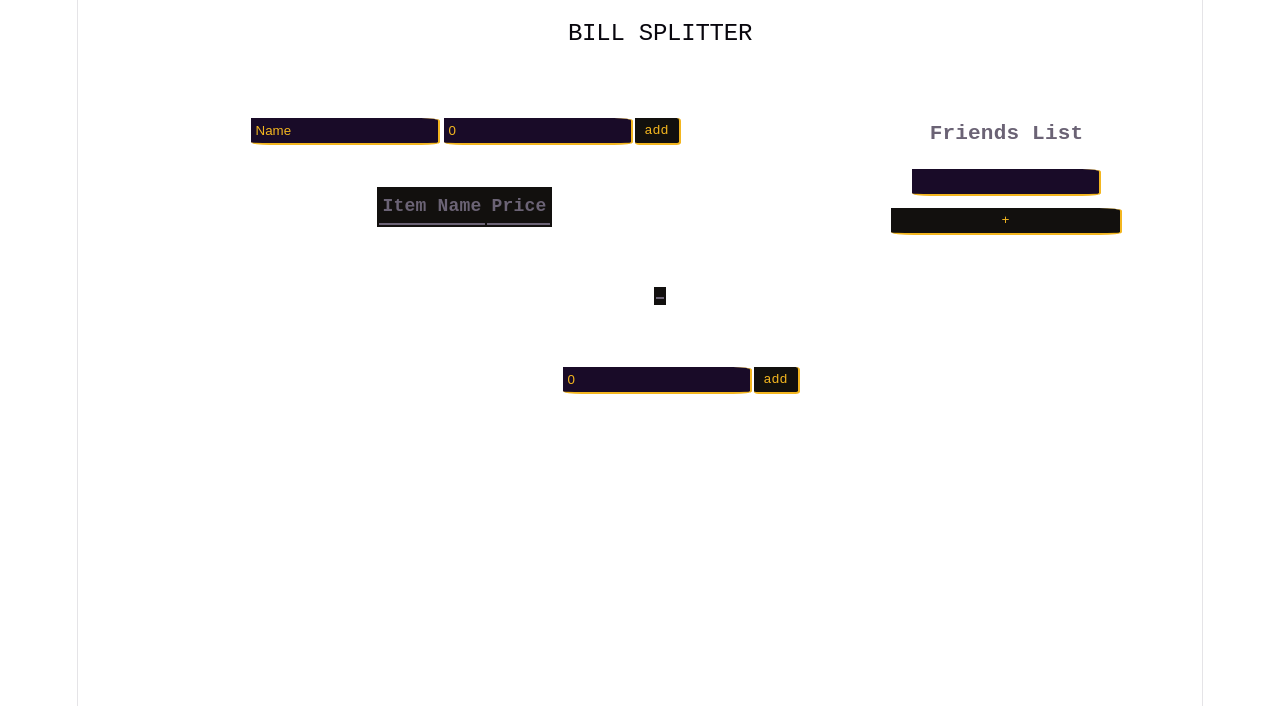
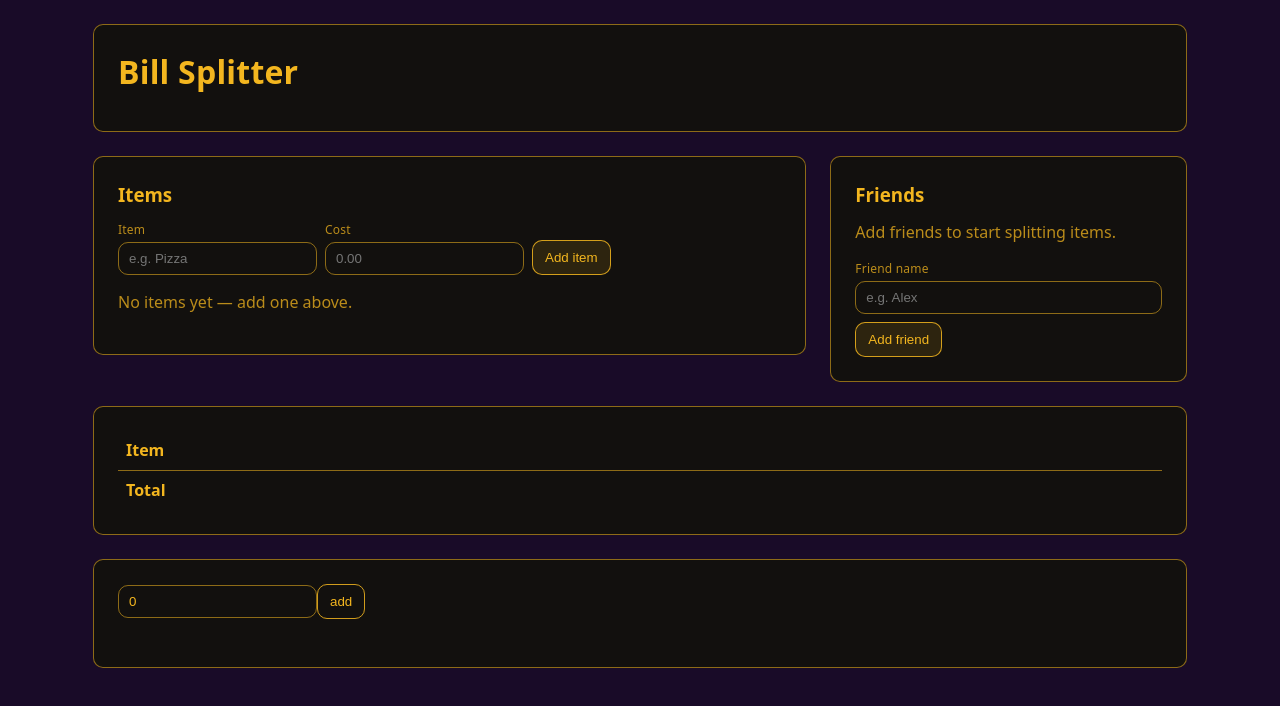
Before and after one commit to LamaAsta/BillSplitter, a React (Vite) app in the folder bill-splitter/: page / in a window 1280 px wide. Shown: the top 706 px of the page. Built offline with nearby package versions, Linux system fonts and the light colour scheme.

Commit message:
major CSS changes

```diff
--- a/bill-splitter/src/App.css
+++ b/bill-splitter/src/App.css
@@ -1,94 +1,101 @@
-.container{
-  display:flex;
-  flex-direction: column ;
-  justify-content: center;
-  width:100%;
-  height:100%;
-  /* border:1px solid white; */
+.container {
+  width: 100%;
+  display: flex;
+  flex-direction: column;
+  gap: var(--space-5);
 }
 
-.container > div{
-  padding:20px;
-  justify-content: center;
-  width:100%;
-  height:100%;
-  /* border:1px solid red; */
-  display: flex;
-  flex-direction: row;
-  align-items: center;
+.row {
+  width: 100%;
+  display: grid;
+  grid-template-columns: 2fr 1fr;
+  gap: var(--space-5);
+  align-items: start;
 }
 
-:root{
-  width:100vw;
-  height:100vh;
+.panel {
+  background: var(--panel);
+  border: 1px solid var(--border);
+  border-radius: var(--radius);
+  padding: var(--space-5);
 }
 
-.rightPanel{
-  flex:1;
-  width:100%;
-  margin-inline:100px;
+.panelTitle {
+  margin: 0 0 var(--space-3);
 }
 
-.leftPanel{
-  flex:3
+.fieldRow {
+  display: flex;
+  gap: var(--space-2);
+  flex-wrap: wrap;
+  align-items: end;
+  margin-bottom: var(--space-4);
 }
 
-input{
-  padding:5px;
-  margin:2px;
-  border-radius: 10%;
-  border-top-left-radius: 0px;
-  border-color: #F3B61F;
-  border-width: 0px 2px 2px 0px;
-  color:#F3B61F;
-  background-color: #190B28;
+.field {
+  display: flex;
+  flex-direction: column;
+  gap: var(--space-1);
+  min-width: 180px;
 }
 
-body{
-  font-family: Courier New;
+.fieldLabel {
+  font-size: 12px;
+  letter-spacing: 0.2px;
+  color: var(--text-muted);
 }
 
-button{
-  font-family: Courier New;
-  padding:5px 10px;
-  border-radius:10%;
-  border-top-left-radius: 0px;
-  border-width: 0px 2px 2px 0px;
-  border-style: solid;
-  border-color:#F3B61F;
-  background-color: #12100E;
-  color:#F3B61F;
+input {
+  padding: 8px 10px;
+  border-radius: var(--radius);
+  border: 1px solid var(--border);
+  color: var(--text);
+  background: transparent;
 }
 
-button:active{
-  border-width: 2px 0px 0px 2px;
+button {
+  padding: 9px 12px;
+  border-radius: var(--radius);
+  border: 1px solid var(--border-strong);
+  background: transparent;
+  color: var(--text);
+  cursor: pointer;
 }
 
-table{
-  background-color: #12100E;
-  border-color:#F3B61F;
+/* button:hover {
+  border-color: var(--text);
+} */
+
+button.primaryButton:hover {
+  border-color: var(--text);
+  background: rgba(243, 182, 31, 0.18);
 }
 
-th{
-  border-width:0 0 2px 0;
-  border-style:solid;
-  padding:4px;
+button:active {
+  transform: translateY(1px);
 }
 
-@media (max-width:500px) {
-  .container > div{
-    flex-direction: column;
+button:focus-visible,
+input:focus-visible {
+  outline: 3px solid rgba(243, 182, 31, 0.35);
+  outline-offset: 2px;
+}
+
+.tableMobileView {
+  width: 100%;
+  overflow-x: auto;
+}
+
+@media (max-width: 640px) {
+  .row {
+    grid-template-columns: 1fr;
   }
 
-  .rightPanel>div>button{
-    width:10%;
+  .panel {
+    padding: var(--space-4);
   }
 
-  .tableMobileView {
-      overflow-x: scroll;
-      overflow-y: scroll;
-      table-layout: auto;
-      width:80%;
-      max-height:20vh;
+  .field {
+    min-width: 100%;
   }
 }
--- a/bill-splitter/src/App.tsx
+++ b/bill-splitter/src/App.tsx
@@ -23,24 +23,26 @@ function App() {
   return (
     <>
       <div className = 'container'>
-        <div>
+        <div className="panel">
           <TitleImpl/>
         </div>
-        <div>
-          <div className = 'leftPanel'>
+
+        <div className="row">
+          <div className="panel">
             <AddItemImpl
               itemList={itemList}
               setItemList={setItemList}
             />
           </div>
-          <div className = 'rightPanel'>
+          <div className="panel">
             <FriendListImpl
               friendsList={friendsList}
               setFriendsList={setFriendsList}
             />
           </div>
         </div>
-        <div>
+
+        <div className="panel">
           <DistributionTableImpl
             itemList={itemList}
             setItemList={setItemList}
@@ -48,7 +50,8 @@ function App() {
             setFriendsList={setFriendsList}
           />
         </div>
-        <div>
+
+        <div className="panel">
           <SplitTableImpl
             friendsList={friendsList}
             setFriendsList={setFriendsList}
--- a/bill-splitter/src/components/addItem/addItem.tsx
+++ b/bill-splitter/src/components/addItem/addItem.tsx
@@ -5,56 +5,74 @@ export function AddItemImpl(props:addItemProps){
     const [newItem,setNewItem] = useState<IItem>({name:"Name",cost:0,dividedAmong:[]});
 
     const handleAddNewItem = ()=>{
-        if(newItem.cost<=0 || !newItem.name) return;
+        if(newItem.cost<=0 || !newItem.name || newItem.name === "Name") return;
         props.setItemList([...props.itemList,newItem]);
         setNewItem({name:"Name",cost:0,dividedAmong:[]})
     }
 
     return(
         <>
-            <div className="container">
-                <div>
+            <h3 className="panelTitle">Items</h3>
+
+            <div className="fieldRow">
+                <div className="field">
+                    <label className="fieldLabel" htmlFor="item-name">Item</label>
                     <input
+                        id="item-name"
                         type="text"
-                        value={newItem.name}
+                        value={newItem.name === "Name" ? "" : newItem.name}
+                        placeholder="e.g. Pizza"
                         onChange={(e)=>setNewItem({...newItem,name:e.target.value})}
+                        aria-label="Item name"
                     />
+                </div>
+
+                <div className="field">
+                    <label className="fieldLabel" htmlFor="item-cost">Cost</label>
                     <input
-                        type="text"
-                        value={newItem.cost}
+                        id="item-cost"
+                        type="number"
+                        inputMode="decimal"
+                        min={0}
+                        step="0.01"
+                        value={Number.isFinite(newItem.cost) && newItem.cost !== 0 ? newItem.cost : ""}
+                        placeholder="0.00"
                         onChange={(e)=>setNewItem({...newItem,cost:Number(e.target.value)})}
+                        aria-label="Item cost"
                     />
+                </div>
+
                 <button
+                    className="primaryButton"
                     onClick={()=>{handleAddNewItem()}}
+                    type="button"
                 >
-                        add
+                    Add item
                 </button>
             </div>
+
+            {props.itemList.length === 0 ? (
+                <p className="emptyHint">No items yet — add one above.</p>
+            ) : (
                 <div className="tableMobileView">
                     <table>
                         <thead>
-                            <th>
-                                Item Name
-                            </th>
-                            <th>
-                                Price
-                            </th>
+                            <tr>
+                                <th scope="col">Item</th>
+                                <th scope="col">Cost</th>
+                            </tr>
                         </thead>
                         <tbody>
-                            {props.itemList.map((item:IItem)=>{
-                                return(
-                                    <tr>
+                            {props.itemList.map((item:IItem)=>(
+                                <tr key={item.name}>
                                     <td>{item.name}</td>
-                                        <td>{item.cost}</td>
+                                    <td>{item.cost.toFixed(2)}</td>
                                 </tr>
-                                )
-                            })}
+                            ))}
                         </tbody>
                     </table>
                 </div>
-            </div>
-
-
+            )}
         </>
     )
 
--- a/bill-splitter/src/components/distributionTable/distributionTable.css
+++ b/bill-splitter/src/components/distributionTable/distributionTable.css
@@ -2,3 +2,32 @@
     opacity:0.6;
 
 }
+
+.tableHeaderButton{
+    width: 100%;
+    padding: 6px 8px;
+    border-radius: 999px;
+    border: 1px solid transparent;
+    background: transparent;
+    color: inherit;
+    font: inherit;
+    cursor: pointer;
+    text-align: left;
+}
+/*
+.tableHeaderButton:hover{
+    border-color: var(--border);
+    background: rgba(243, 182, 31, 0.06);
+} */
+/*
+.tableHeaderButton:focus-visible{
+    outline: 3px solid rgba(243, 182, 31, 0.35);
+    outline-offset: 2px;
+} */
+
+.totalRow th,
+.totalRow td{
+    border-bottom: none;
+    border-top: 1px solid var(--border-strong);
+    font-weight: 700;
+}
--- a/bill-splitter/src/components/distributionTable/distributionTable.tsx
+++ b/bill-splitter/src/components/distributionTable/distributionTable.tsx
@@ -7,25 +7,41 @@ export function DistributionTableImpl(
 ){
 
     const createTop = (friendList:IFriend[])=>{
-        return [<th> </th>, ...friendList.map((e:IFriend)=><th onClick={()=>handleIsActive(e.name)} className = {e.isActive? "":"disabled-header"}> {e.name} </th>)];
+        return [
+            <th key="item-col" scope="col">Item</th>,
+            ...friendList.map((e:IFriend)=>(
+                <th key={e.name} scope="col" className={e.isActive ? "" : "disabled-header"}>
+                    <button
+                        type="button"
+                        className="tableHeaderButton"
+                        onClick={()=>handleIsActive(e.name)}
+                        aria-pressed={e.isActive}
+                        aria-label={`Toggle ${e.name} active`}
+                    >
+                        {e.name}
+                    </button>
+                </th>
+            ))
+        ];
     }
     const createBody = (itemList:IItem[],friendList:IFriend[])=>{
-        const inputCells = (e:IItem)=>friendList.map((f:IFriend)=>
-            <td>
+        const inputCells = (e:IItem)=>friendList.map((f:IFriend)=>(
+            <td key={`${e.name}:${f.name}`}>
                 <input
                     type="checkbox"
+                    checked={e.dividedAmong.includes(f.name)}
                     onChange={(s)=>handleChange(e,f,s)}
-                >
-                </input>
+                    aria-label={`Split ${e.name} with ${f.name}`}
+                />
             </td>
-        )
+        ))
         const rows = itemList.map(
-            (e:IItem)=> <tr key = {e.name}>
-                <td>
-                    {e.name}
-                </td>
-                {inputCells(e)}
-            </tr>
+            (e:IItem)=> (
+                <tr key={e.name}>
+                    <th scope="row">{e.name}</th>
+                    {inputCells(e)}
+                </tr>
+            )
         )
         return rows
     }
@@ -47,9 +63,13 @@ export function DistributionTableImpl(
             })
         })
         return (
-            <tr>
-                <td></td>
-                {...props.friendsList.map((friend:IFriend)=><td>{friend.owes.toFixed(2)}</td>)}
+            <tr className="totalRow">
+                <th scope="row">Total</th>
+                {...props.friendsList.map((friend:IFriend)=>
+                    <td key={`total:${friend.name}`}>
+                        {friend.owes.toFixed(2)}
+                    </td>
+                )}
             </tr>
         )
     }
--- a/bill-splitter/src/components/friendList/friendList.css
+++ b/bill-splitter/src/components/friendList/friendList.css
@@ -1,12 +1,49 @@
-.namePlate{
-    padding:0px 4px;
-    margin-block-end: 10px;
-    border-width:0 0 0  3px;
-    border-style:solid;
-    border-color:#F3B61F;
+.friendList {
+    list-style: none;
+    padding: 0;
+    margin: 0 0 var(--space-4);
+    display: flex;
+    flex-wrap: wrap;
+    gap: var(--space-2);
 }
 
-.addMemberButton{
-    width:100%;
-    margin-block:10px;
+.friendPill {
+    display: inline-flex;
+    align-items: center;
+    padding: 6px 10px;
+    border-radius: 999px;
+    border: 1px solid var(--border);
+    background: rgba(243, 182, 31, 0.06);
 }
+
+.friendName {
+    font-weight: 600;
+    letter-spacing: 0.1px;
+}
+
+.emptyHint {
+    margin: 0 0 var(--space-4);
+}
+
+.friendAddRow {
+    margin-bottom: 0;
+}
+
+.friendAddField {
+    flex: 1;
+    min-width: 220px;
+}
+
+.primaryButton {
+    background: rgba(243, 182, 31, 0.12);
+}
+
+@media (max-width: 640px) {
+    .friendAddField {
+        min-width: 100%;
+    }
+
+    .primaryButton {
+        width: 100%;
+    }
+}
--- a/bill-splitter/src/components/friendList/friendList.tsx
+++ b/bill-splitter/src/components/friendList/friendList.tsx
@@ -6,9 +6,9 @@ export function FriendListImpl(props:friendListProps){
     const [newMember,setNewMember] = useState<string>('');
     const namePlate = (friend:IFriend)=>{
         return(
-            <div className = 'namePlate'>
-                {friend.name}
-            </div>
+            <li className="friendPill" key={friend.name}>
+                <span className="friendName">{friend.name}</span>
+            </li>
         )
     }
     const handleAddMember = ()=>{
@@ -20,25 +20,38 @@ export function FriendListImpl(props:friendListProps){
     }
     return(
         <>
-            <h3>
-                Friends List
-            </h3>
-            <div>
-                {props.friendsList.map(namePlate)}
-            </div>
-            <div className=''>
-                <input
-                    value = {newMember}
-                    onChange={(e)=>{setNewMember(e.target.value)}}
-                >
-                </input>
+            <h3 className="panelTitle">Friends</h3>
+
+            {props.friendsList.length === 0 ? (
+                <p className="emptyHint">Add friends to start splitting items.</p>
+            ) : (
+                <ul className="friendList">
+                    {props.friendsList.map(namePlate)}
+                </ul>
+            )}
+
+            <div className="fieldRow friendAddRow">
+                <div className="field friendAddField">
+                    <label className="fieldLabel" htmlFor="new-friend-name">Friend name</label>
+                    <input
+                        id="new-friend-name"
+                        value={newMember}
+                        placeholder="e.g. Alex"
+                        onChange={(e)=>{setNewMember(e.target.value)}}
+                        onKeyDown={(e)=>{
+                            if(e.key === "Enter") handleAddMember();
+                        }}
+                        aria-label="Friend name"
+                    />
+                </div>
                 <button
-                    className='addMemberButton'
+                    className="primaryButton"
                     onClick={()=>{
                         handleAddMember();
                     }}
+                    type="button"
                 >
-                    +
+                    Add friend
                 </button>
             </div>
         </>
--- a/bill-splitter/src/components/title/title.tsx
+++ b/bill-splitter/src/components/title/title.tsx
@@ -2,9 +2,9 @@
 export function TitleImpl(){
     return(
         <>
-            <h2>
-                BILL SPLITTER
-            </h2>
+            <h1>
+                Bill Splitter
+            </h1>
         </>
     )
 }
--- a/bill-splitter/src/index.css
+++ b/bill-splitter/src/index.css
@@ -1,64 +1,35 @@
 :root {
-  --text: #6b6375;
-  --text-h: #08060d;
-  --bg: #fff;
-  --border: #e5e4e7;
-  --code-bg: #f4f3ec;
-  --accent: #aa3bff;
-  --accent-bg: rgba(170, 59, 255, 0.1);
-  --accent-border: rgba(170, 59, 255, 0.5);
-  --social-bg: rgba(244, 243, 236, 0.5);
-  --shadow:
-    rgba(0, 0, 0, 0.1) 0 10px 15px -3px, rgba(0, 0, 0, 0.05) 0 4px 6px -2px;
+  /* Color tokens (dark-first, matches your current vibe) */
+  --bg: #190b28;
+  --panel: #12100e;
+  --text: #f3b61f;
+  --text-muted: rgba(243, 182, 31, 0.75);
+  --border: rgba(243, 182, 31, 0.55);
+  --border-strong: rgba(243, 182, 31, 0.85);
 
-  --sans: system-ui, 'Segoe UI', Roboto, sans-serif;
-  --heading: system-ui, 'Segoe UI', Roboto, sans-serif;
-  --mono: ui-monospace, Consolas, monospace;
+  /* Sizing tokens */
+  --radius: 10px;
+  --space-1: 4px;
+  --space-2: 8px;
+  --space-3: 12px;
+  --space-4: 16px;
+  --space-5: 24px;
+  --space-6: 32px;
 
-  font: 18px/145% var(--sans);
-  letter-spacing: 0.18px;
-  color-scheme: light dark;
+  color-scheme: dark;
   color: var(--text);
   background: var(--bg);
-  font-synthesis: none;
+  font-family: system-ui, -apple-system, Segoe UI, Roboto, sans-serif;
+  font-size: 16px;
+  line-height: 1.45;
   text-rendering: optimizeLegibility;
   -webkit-font-smoothing: antialiased;
   -moz-osx-font-smoothing: grayscale;
-
-  @media (max-width: 1024px) {
-    font-size: 16px;
-  }
 }
 
-@media (prefers-color-scheme: dark) {
-  :root {
-    --text: #F3B61F;
-    --text-h: #F3B61F;
-    --bg: #190B28;
-    --border: #2e303a;
-    --code-bg: #190B28;
-    --accent: #c084fc;
-    --accent-bg: rgba(192, 132, 252, 0.15);
-    --accent-border: rgba(192, 132, 252, 0.5);
-    --social-bg: rgba(47, 48, 58, 0.5);
-    --shadow:
-      rgba(0, 0, 0, 0.4) 0 10px 15px -3px, rgba(0, 0, 0, 0.25) 0 4px 6px -2px;
-  }
-
-  #social .button-icon {
-    filter: invert(1) brightness(2);
-  }
-}
-
-#root {
-  width: 100%;
-  max-width: 1126px;
-  margin: 0 auto;
-  text-align: center;
-  border-inline: 1px solid var(--border);
-  min-height: 100svh;
-  display: flex;
-  flex-direction: column;
+*,
+*::before,
+*::after {
   box-sizing: border-box;
 }
 
@@ -66,46 +37,53 @@ body {
   margin: 0;
 }
 
+#root {
+  width: 100%;
+  max-width: 1126px;
+  margin: 0 auto;
+  min-height: 100svh;
+  padding: var(--space-5) var(--space-4);
+  display: flex;
+  flex-direction: column;
+}
+
 h1,
-h2 {
-  /* font-family: var(--heading); */
-  font-weight: 500;
-  color: var(--text-h);
+h2,
+h3 {
+  margin: 0 0 var(--space-3);
+  color: var(--text);
+  font-weight: 600;
 }
 
 h1 {
-  font-size: 56px;
-  letter-spacing: -1.68px;
-  margin: 32px 0;
-  @media (max-width: 1024px) {
-    font-size: 36px;
-    margin: 20px 0;
+  font-size: 32px;
+  letter-spacing: 0.2px;
+}
+
+p {
+  margin: 0 0 var(--space-3);
+  color: var(--text-muted);
+}
+
+table {
+  border-collapse: collapse;
+  width: 100%;
+}
+
+th,
+td {
+  padding: var(--space-2) var(--space-2);
+  border-bottom: 1px solid var(--border);
+  vertical-align: middle;
+}
+
+th {
+  text-align: left;
+  font-weight: 600;
+}
+
+@media (max-width: 640px) {
+  #root {
+    padding: var(--space-4) var(--space-3);
   }
 }
-h2 {
-  font-size: 24px;
-  line-height: 118%;
-  letter-spacing: -0.24px;
-  margin: 0 0 8px;
-  @media (max-width: 1024px) {
-    font-size: 20px;
-  }
-}
-p {
-  margin: 0;
-}
-
-code,
-.counter {
-  /* font-family: var(--mono); */
-  display: inline-flex;
-  border-radius: 4px;
-  color: var(--text-h);
-}
-
-code {
-  font-size: 15px;
-  line-height: 135%;
-  padding: 4px 8px;
-  background: var(--code-bg);
-}
```
Lines whose indentation alone changed are shown as unchanged.
